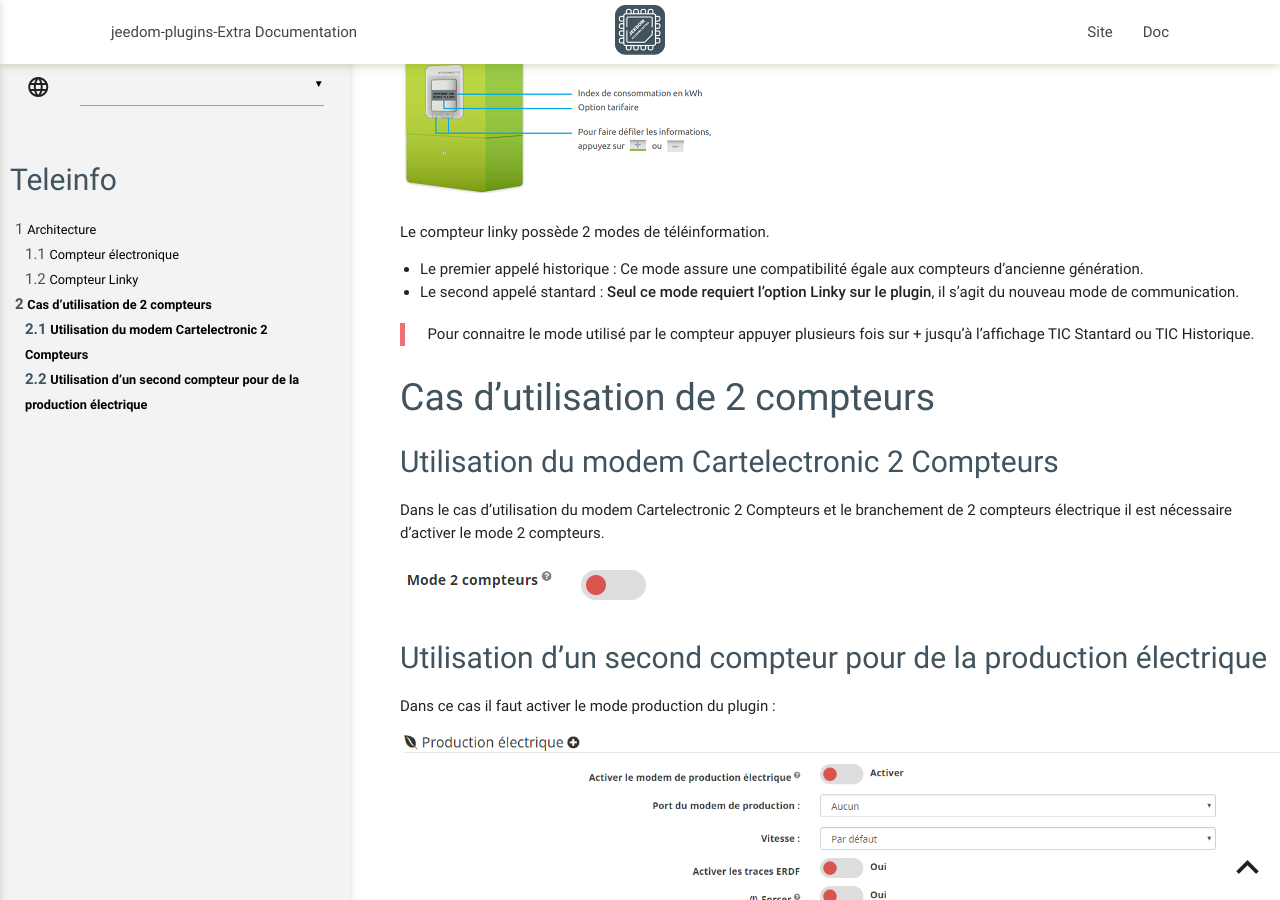
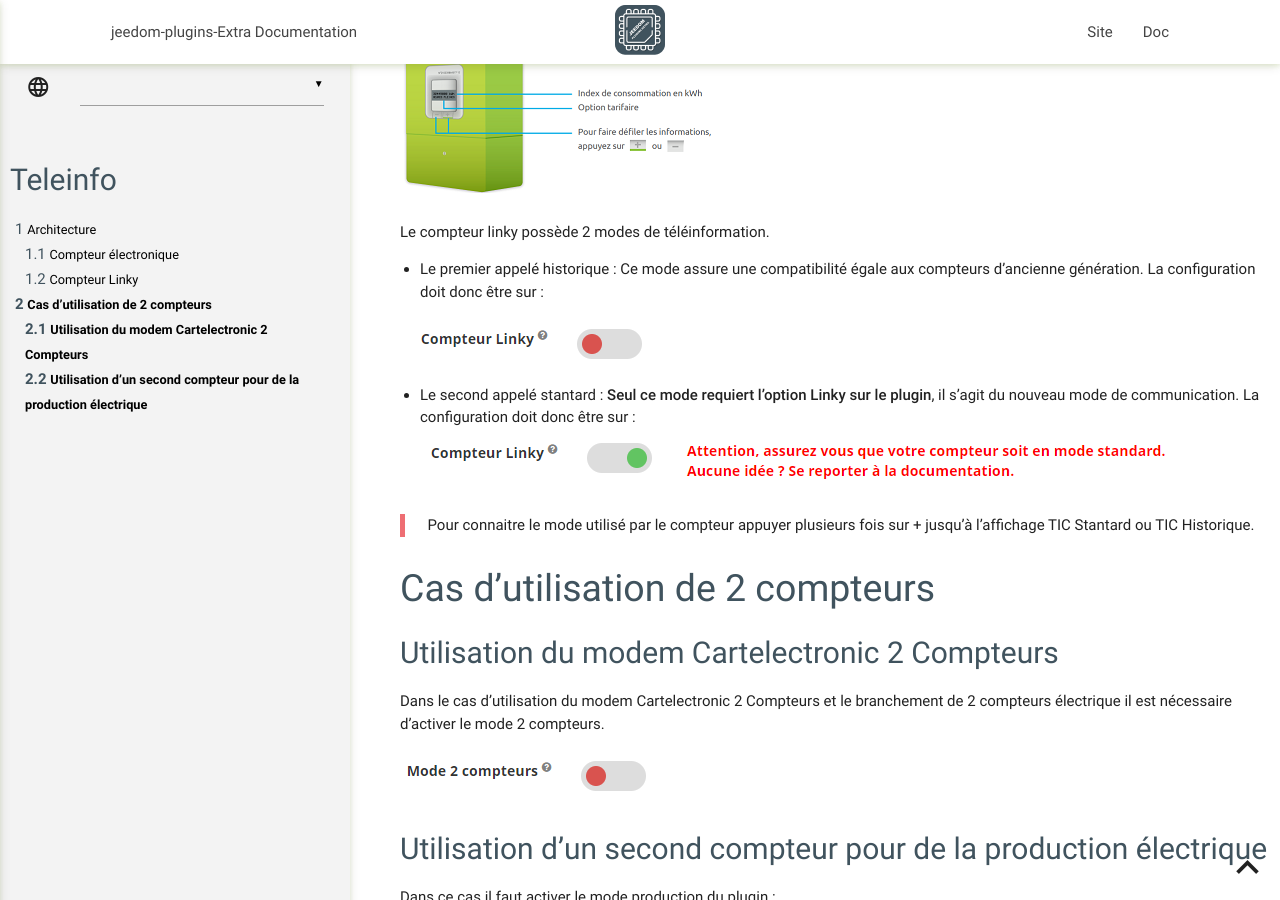
Before and after one commit to NextDom/plugin-teleinfo, a Jekyll site: the page built from docs/fr_FR/architecture.md, in a window 1280 px wide and 900 px high, scrolled down 785 px. Built offline with Jekyll 4.4.1, drawn with Linux system fonts in a browser that asks for light colours; our own code applies the rules of GitHub Pages for plain Markdown files.

Commit message:
Ajout information doc

```diff
--- a/docs/fr_FR/architecture.md
+++ b/docs/fr_FR/architecture.md
@@ -16,7 +16,13 @@
 
 Le compteur linky possède 2 modes de téléinformation.
 -    Le premier appelé historique : Ce mode assure une compatibilité égale aux compteurs d'ancienne génération.
+     La configuration doit donc être sur :
+
+     ![teleinfolinkydesactive](../images/teleinformation_linky_des.png)
+
 -    Le second appelé stantard : **Seul ce mode requiert l'option Linky sur le plugin**, il s'agit du nouveau mode de communication.
+     La configuration doit donc être sur :
+     ![teleinfolinkyactive](../images/teleinformation_linky_act.png)
 
 >Pour connaitre le mode utilisé par le compteur appuyer plusieurs fois sur + jusqu'à l'affichage TIC Stantard ou TIC Historique.
 
```
Also changed, not shown: docs/images/teleinformation_linky_act.png (added), docs/images/teleinformation_linky_des.png (added).
